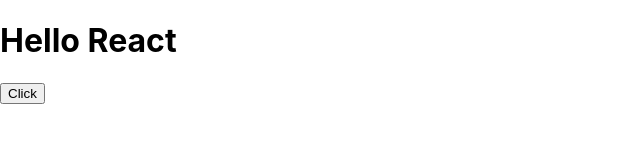
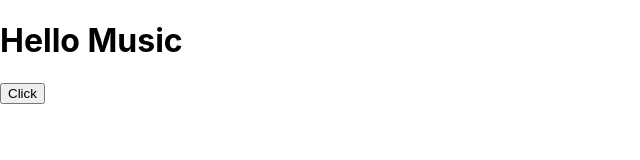
Before and after one commit to Jay890/ReactApp, a React (Create React App) app in the folder react-starter/: page / in a window 1280 px wide. Shown: the top 160 px of the page, without its empty margins (0-640 px from the left). Built offline with nearby package versions, Linux system fonts and the light colour scheme.

Commit message:
States
Using react states to change and re-render data

```diff
--- a/react-starter/src/App.js
+++ b/react-starter/src/App.js
@@ -1,4 +1,4 @@
-import React from "react";
+import React, { useState } from "react";
 // Import Component
 import CreateTweet from "./components/CreateTweet";
 import TweetList from "./components/TweetList";
@@ -6,17 +6,18 @@ import TweetList from "./components/TweetList";
 function App() {
   // simple JS code e.g variables, functions
 
-  const name = "Someone";
-  const message = "This is the actual tweet, enjoy!";
+  // let name = "Kpop music";
+  const [name, setNames] = useState("Music");
 
   // create click function
   const sayHelloHandler = (e) => {
-    console.log(`Welcome do you wish to start the game?`, e);
+    setNames("Kpop Music");
+    console.log(name);
   };
   // JSX code
   return (
     <div className="box">
-      <h1>Hello React</h1>
+      <h1>Hello {name}</h1>
       <button onClick={sayHelloHandler}>Click</button>
       {/* <CreateTweet />
       <TweetList name={name} message={message} /> */}
```
